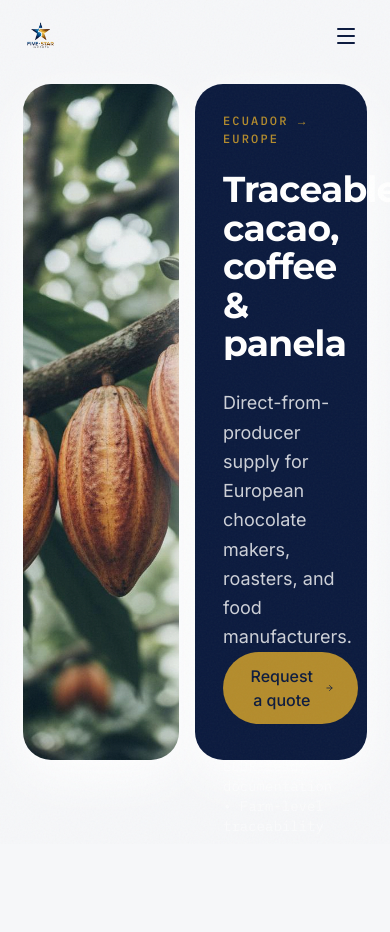
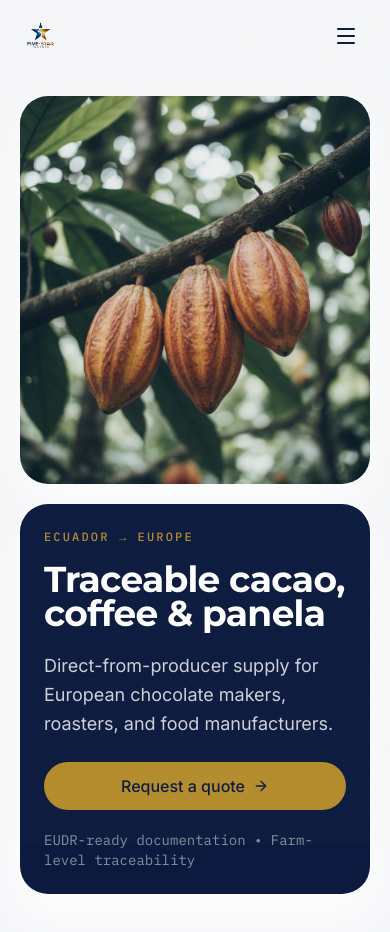
Before and after one commit to rasmuslindahl-beep/fivestar, a React (Vite) app in the folder Kimi_Agent_Five-Star Imports Web Design/app/: page / in a window 390 px wide. Shown: the top 932 px of the page. Built offline with nearby package versions, Linux system fonts and the light colour scheme.

Commit message:
Update Hero.tsx

```diff
--- a/Kimi_Agent_Five-Star Imports Web Design/app/src/sections/Hero.tsx
+++ b/Kimi_Agent_Five-Star Imports Web Design/app/src/sections/Hero.tsx
@@ -16,6 +16,9 @@ export default function Hero() {
   const trustRef = useRef<HTMLParagraphElement>(null);
 
   useEffect(() => {
+    const isDesktop = window.matchMedia('(min-width: 768px)').matches;
+    if (!isDesktop) return;
+
     const section = sectionRef.current;
     const photoCard = photoCardRef.current;
     const textCard = textCardRef.current;
@@ -28,19 +31,22 @@ export default function Hero() {
     if (!section || !photoCard || !textCard || !headline) return;
 
     const ctx = gsap.context(() => {
-      // Initial state (hidden)
       gsap.set([photoCard, textCard], { opacity: 0 });
       gsap.set(photoCard, { x: '-60vw' });
       gsap.set(textCard, { x: '60vw' });
       gsap.set([microLabel, subhead, cta, trust], { opacity: 0, y: 18 });
 
-      // Split headline into words
-      const words = headline.innerText.split(' ');
-      headline.innerHTML = words.map(word => `<span class="inline-block overflow-hidden"><span class="word inline-block">${word}</span></span>`).join(' ');
+      const originalText = headline.innerText;
+      const words = originalText.split(' ');
+      headline.innerHTML = words
+        .map(
+          (word) =>
+            `<span class="inline-block overflow-hidden"><span class="word inline-block">${word}</span></span>`
+        )
+        .join(' ');
       const wordElements = headline.querySelectorAll('.word');
       gsap.set(wordElements, { opacity: 0, y: 40 });
 
-      // Auto-play entrance animation
       const entranceTl = gsap.timeline({ delay: 0.2 });
 
       entranceTl
@@ -52,7 +58,6 @@ export default function Hero() {
         .to(cta, { y: 0, opacity: 1, duration: 0.6, ease: 'power3.out' }, '-=0.3')
         .to(trust, { y: 0, opacity: 1, duration: 0.6, ease: 'power3.out' }, '-=0.2');
 
-      // Scroll-driven exit animation
       const scrollTl = gsap.timeline({
         scrollTrigger: {
           trigger: section,
@@ -61,7 +66,6 @@ export default function Hero() {
           pin: true,
           scrub: 0.6,
           onLeaveBack: () => {
-            // Reset all elements to visible when scrolling back to top
             gsap.set([photoCard, textCard], { opacity: 1, x: 0, scale: 1 });
             gsap.set(wordElements, { opacity: 1, y: 0 });
             gsap.set([microLabel, subhead, cta, trust], { opacity: 1, y: 0 });
@@ -69,24 +73,25 @@ export default function Hero() {
         }
       });
 
-      // Exit phase (70% - 100%)
       scrollTl
-        .fromTo(photoCard,
+        .fromTo(
+          photoCard,
           { x: 0, scale: 1, opacity: 1 },
           { x: '-18vw', scale: 0.96, opacity: 0, ease: 'power2.in' },
           0.7
         )
-        .fromTo(textCard,
+        .fromTo(
+          textCard,
           { x: 0, scale: 1, opacity: 1 },
           { x: '18vw', scale: 0.96, opacity: 0, ease: 'power2.in' },
           0.7
         )
-        .fromTo(wordElements,
+        .fromTo(
+          wordElements,
           { y: 0, opacity: 1 },
           { y: '-10vh', opacity: 0, stagger: 0.02, ease: 'power2.in' },
           0.7
         );
-
     }, section);
 
     return () => ctx.revert();
@@ -103,10 +108,51 @@ export default function Hero() {
     <section
       ref={sectionRef}
       id="hero"
-      className="relative w-full h-screen bg-off-white overflow-hidden z-10"
+      className="relative w-full min-h-screen md:h-screen bg-off-white overflow-hidden z-10"
     >
-      <div className="absolute inset-0 flex items-center justify-center px-[6vw]">
-        {/* Photo Card - Left */}
+      {/* Mobile Hero */}
+      <div className="md:hidden px-5 pt-24 pb-10 space-y-5">
+        <div className="rounded-3xl overflow-hidden shadow-card">
+          <img
+            src="/hero_cacao_pods.jpg"
+            alt="Cacao pods on branch"
+            className="w-full h-[46vh] object-cover"
+          />
+        </div>
+
+        <div className="rounded-3xl bg-navy shadow-card p-6 flex flex-col gap-6">
+          <div>
+            <span className="micro-label text-gold block mb-4">
+              ECUADOR → EUROPE
+            </span>
+
+            <h1 className="text-white text-4xl leading-[0.95] font-heading font-bold mb-5">
+              Traceable cacao, coffee & panela
+            </h1>
+
+            <p className="text-white/80 text-lg leading-relaxed">
+              Direct-from-producer supply for European chocolate makers, roasters, and food manufacturers.
+            </p>
+          </div>
+
+          <div className="flex flex-col gap-5">
+            <button
+              onClick={scrollToContact}
+              className="group bg-gold hover:bg-gold/90 text-navy px-6 py-3 rounded-full font-medium flex items-center justify-center gap-2 transition-all duration-300"
+            >
+              Request a quote
+              <ArrowRight className="w-4 h-4 transition-transform" />
+            </button>
+
+            <p className="text-white/50 text-sm font-mono">
+              EUDR-ready documentation • Farm-level traceability
+            </p>
+          </div>
+        </div>
+      </div>
+
+      {/* Desktop Hero */}
+      <div className="absolute inset-0 hidden md:flex items-center justify-center px-[6vw]">
         <div
           ref={photoCardRef}
           className="absolute left-[6vw] top-[10vh] w-[40vw] h-[80vh] rounded-3xl overflow-hidden shadow-card"
@@ -118,7 +164,6 @@ export default function Hero() {
           />
         </div>
 
-        {/* Text Card - Right */}
         <div
           ref={textCardRef}
           className="absolute left-[50vw] top-[10vh] w-[44vw] h-[80vh] rounded-3xl bg-navy shadow-card p-[clamp(28px,3.2vw,56px)] flex flex-col justify-between"
```
